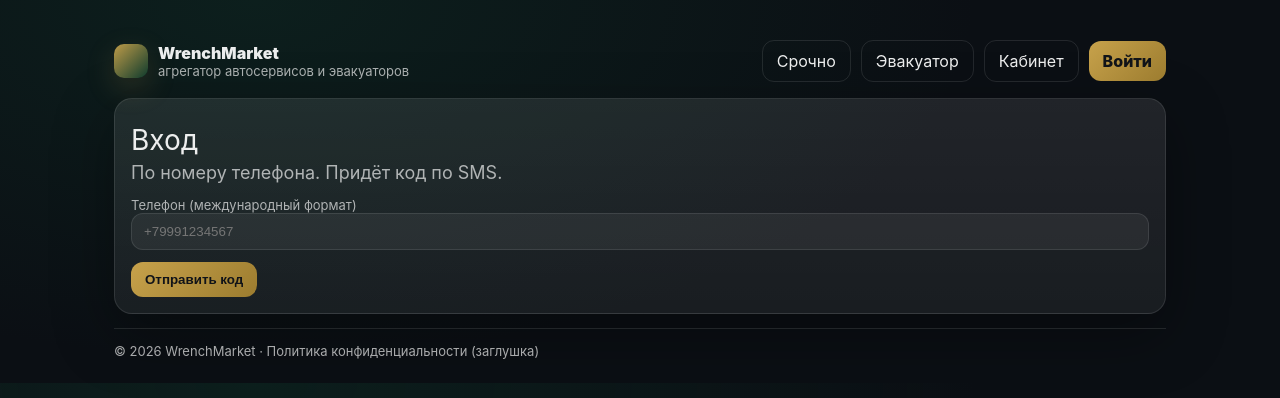
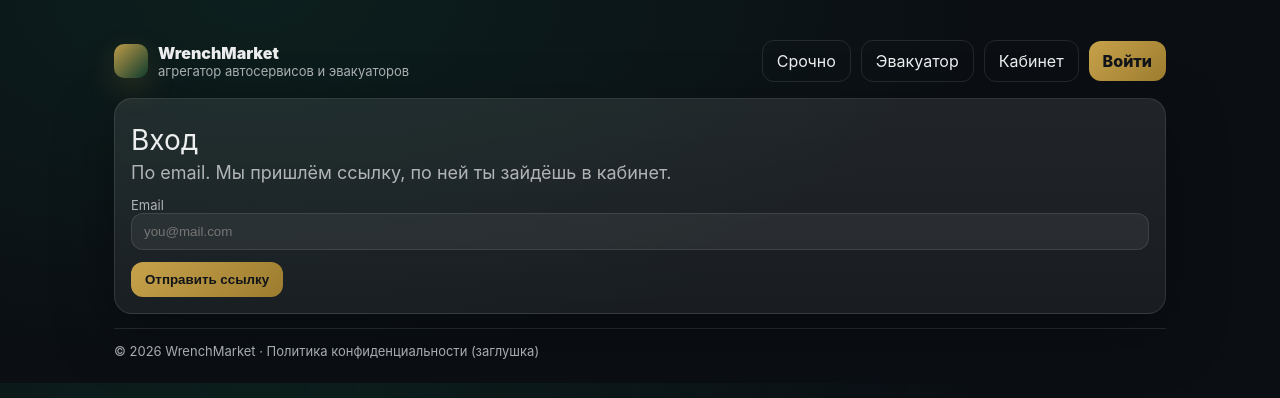
Before and after one commit to WrenchMarket/WrenchMarket, a Next.js app: page /auth in a window 1280 px wide. Shown: the top 398 px of the page. Built offline with nearby package versions, Linux system fonts and the light colour scheme; no server answers.

Commit message:
Update page.tsx

```diff
--- a/app/auth/page.tsx
+++ b/app/auth/page.tsx
@@ -3,55 +3,45 @@ import { useState } from "react";
 import { supabase } from "@/lib/supabaseClient";
 
 export default function AuthPage() {
-  const [phone, setPhone] = useState("");
-  const [otp, setOtp] = useState("");
-  const [step, setStep] = useState<"phone" | "otp">("phone");
+  const [email, setEmail] = useState("");
   const [msg, setMsg] = useState("");
 
-  async function sendCode() {
+  async function sendLink() {
     setMsg("");
-    const { error } = await supabase.auth.signInWithOtp({ phone });
+
+    const e = email.trim();
+    if (!e.includes("@")) {
+      setMsg("Введи email, например: you@mail.com");
+      return;
+    }
+
+    const redirectTo = `${window.location.origin}/auth/callback`;
+
+    const { error } = await supabase.auth.signInWithOtp({
+      email: e,
+      options: { emailRedirectTo: redirectTo }
+    });
+
     if (error) setMsg(error.message);
-    else {
-      setStep("otp");
-      setMsg("Код отправлен по SMS");
-    }
-  }
-
-  async function verify() {
-    setMsg("");
-    const { error } = await supabase.auth.verifyOtp({
-      phone,
-      token: otp,
-      type: "sms"
-    });
-    if (error) setMsg(error.message);
-    else location.href = "/dashboard";
+    else setMsg("Готово. Я отправил письмо со ссылкой для входа. Проверь почту.");
   }
 
   return (
     <div className="card">
       <div className="h1" style={{ fontSize: 28 }}>Вход</div>
-      <div className="h2">По номеру телефона. Придёт код по SMS.</div>
+      <div className="h2">По email. Мы пришлём ссылку, по ней ты зайдёшь в кабинет.</div>
 
-      {step === "phone" ? (
-        <>
-          <div className="small">Телефон (международный формат)</div>
-          <input className="input" value={phone} onChange={(e) => setPhone(e.target.value)} placeholder="+79991234567" />
-          <div style={{ marginTop: 12 }}>
-            <button className="btn" onClick={sendCode}>Отправить код</button>
-          </div>
-        </>
-      ) : (
-        <>
-          <div className="small">Код из SMS</div>
-          <input className="input" value={otp} onChange={(e) => setOtp(e.target.value)} placeholder="например: 123456" />
-          <div style={{ marginTop: 12 }} className="row">
-            <button className="btn" onClick={verify}>Войти</button>
-            <button className="btn2" onClick={() => setStep("phone")}>Назад</button>
-          </div>
-        </>
-      )}
+      <div className="small">Email</div>
+      <input
+        className="input"
+        value={email}
+        onChange={(ev) => setEmail(ev.target.value)}
+        placeholder="you@mail.com"
+      />
+
+      <div style={{ marginTop: 12 }}>
+        <button className="btn" onClick={sendLink}>Отправить ссылку</button>
+      </div>
 
       {msg ? <div className="small" style={{ marginTop: 12 }}>{msg}</div> : null}
     </div>
```
